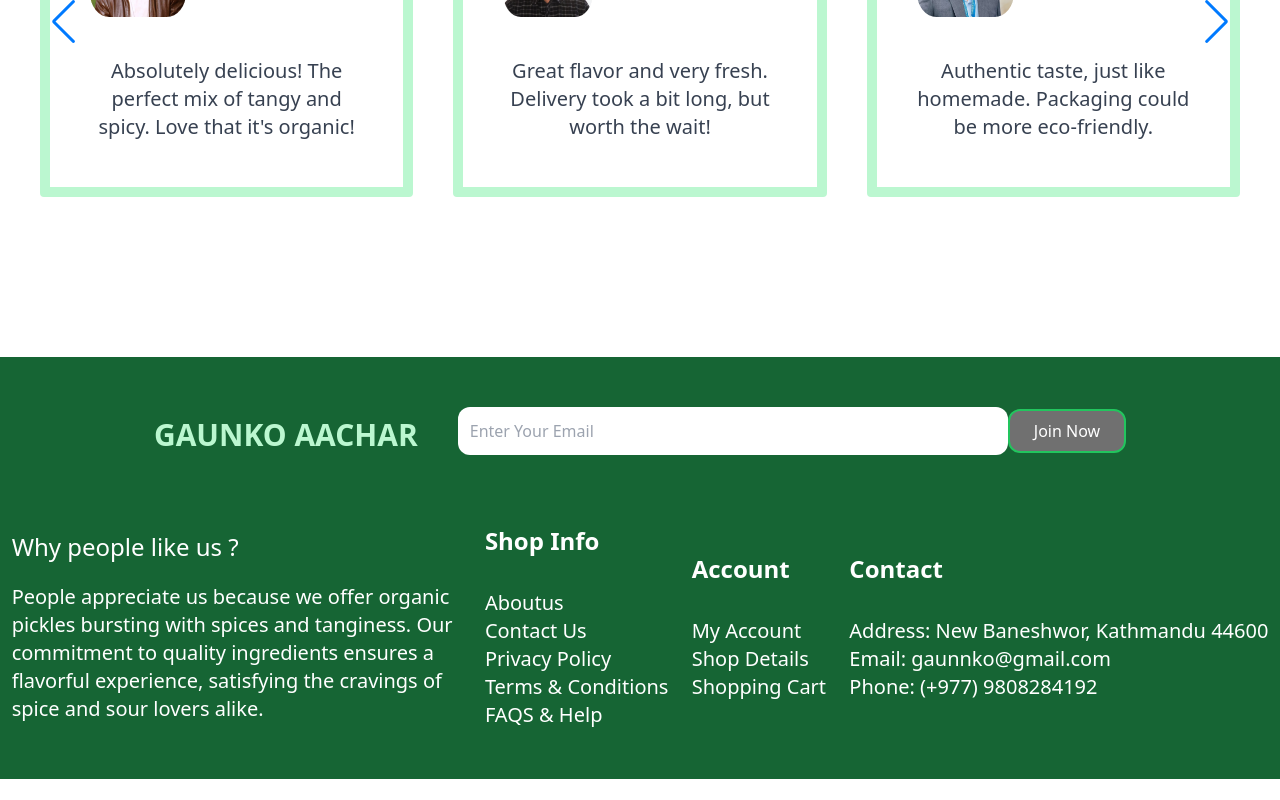
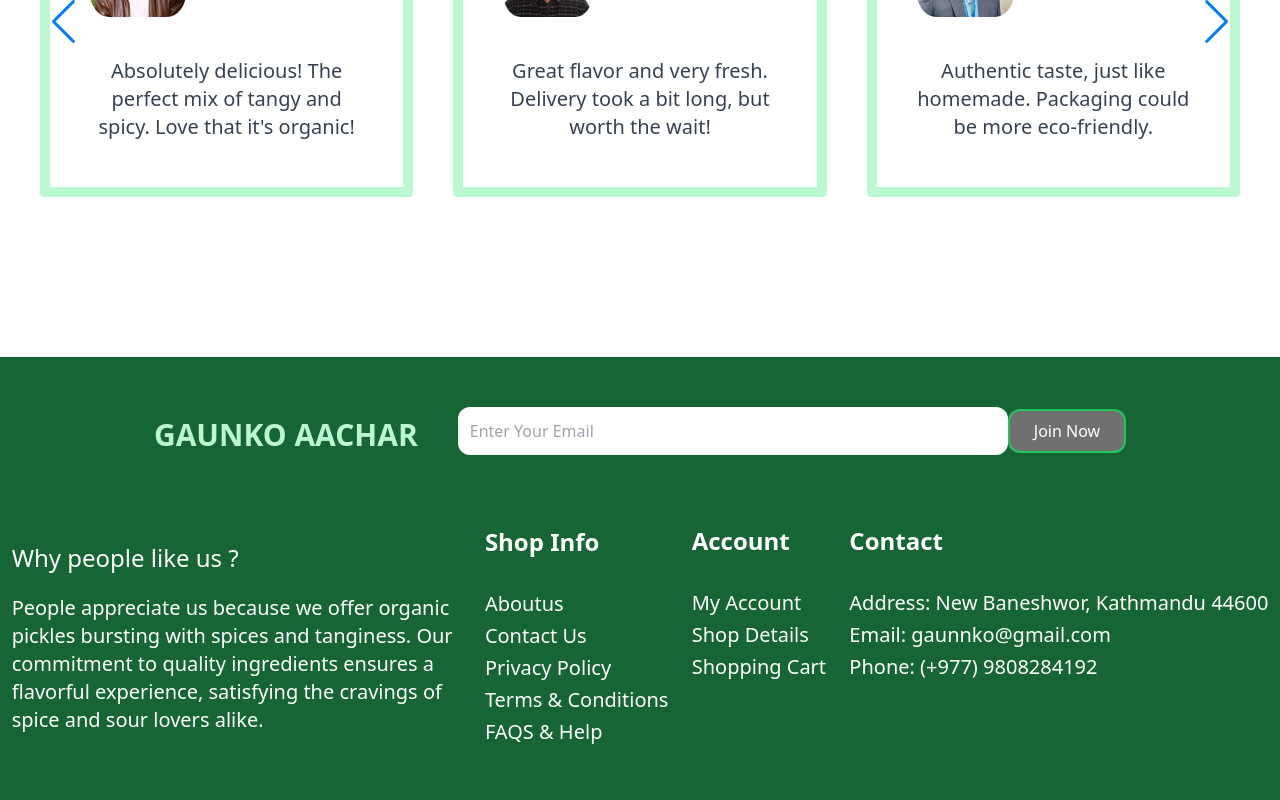
Before and after one commit to anishmendes/Pickle-Ecommerce-Project, a React (Vite) app: page / in a window 1280 px wide. Shown: the part 3424-4224 px from the top of the page. Before the commit the page ends 4203 px from the top, so only its background shows below. Built offline with nearby package versions, Linux system fonts and the light colour scheme.

Commit message:
footer end

```diff
--- a/src/Components/Footer/Footer.jsx
+++ b/src/Components/Footer/Footer.jsx
@@ -34,31 +34,31 @@ const Footer = () => {
          <div className='flex flex-col'>
           <h2 className='text-2xl font-semibold text-white'>Shop Info</h2>
           <ul className='pt-8 text-xl text-white font-medium'>
-            <li>Aboutus</li>
-            <li>Contact Us </li>
-            <li>Privacy Policy</li>
-            <li>Terms & Conditions</li>
-            <li>FAQS & Help</li>
+            <li className='pb-1'>Aboutus</li>
+            <li className='pb-1'>Contact Us </li>
+            <li className='pb-1'>Privacy Policy</li>
+            <li className='pb-1'>Terms & Conditions</li>
+            <li className='pb-1'>FAQS & Help</li>
           </ul>
           </div>
-         <div className='flex flex-col'>
-         <h2 className='text-2xl font-semibold text-white'>Account</h2>
-          <ul className='pt-8 text-xl text-white font-medium'>
-           <li> My Account</li>
-            <li>Shop Details </li>
-            <li>Shopping Cart</li>
+         <div className='flex flex-col pb-[65px] '>
+         <h2 className='text-2xl font-semibold text-white '>Account</h2>
+          <ul className='pt-8  text-xl text-white font-medium '>
+           <li className='pb-1'> My Account</li>
+            <li className='pb-1'>Shop Details </li>
+            <li className='pb-1'>Shopping Cart</li>
 
           </ul>
           </div>
-         <div className='flex flex-col'>
+         <div className='flex flex-col pb-[65px]'>
 
 
 
          <h2 className='text-2xl font-semibold text-white'>Contact</h2>
           <ul className='pt-8 text-xl text-white font-medium'>
-           <li>  Address: New Baneshwor, Kathmandu 44600</li>
-            <li>Email: gaunnko@gmail.com </li>
-            <li>Phone: (+977) 9808284192</li>
+           <li className='pb-1'>  Address: New Baneshwor, Kathmandu 44600</li>
+            <li className='pb-1'>Email: gaunnko@gmail.com </li>
+            <li className='pb-1'>Phone: (+977) 9808284192</li>
 
           </ul>
           </div>
```
